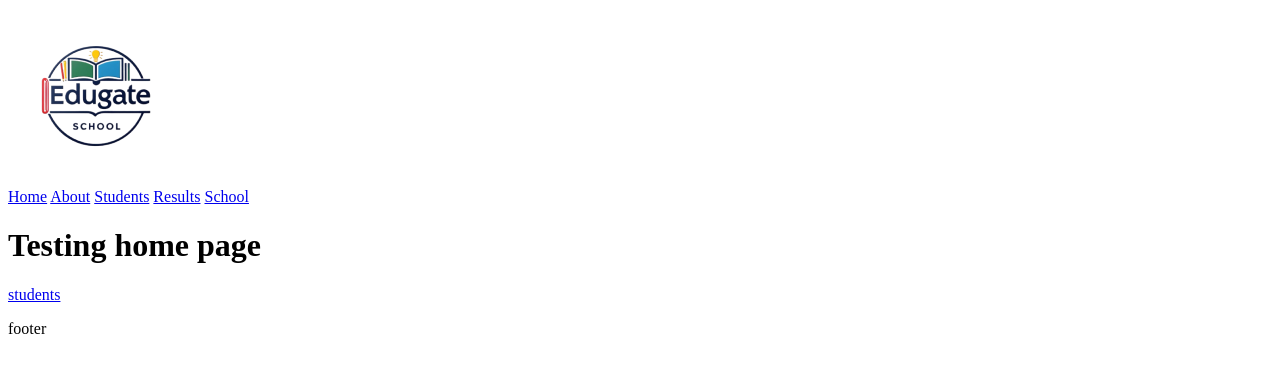
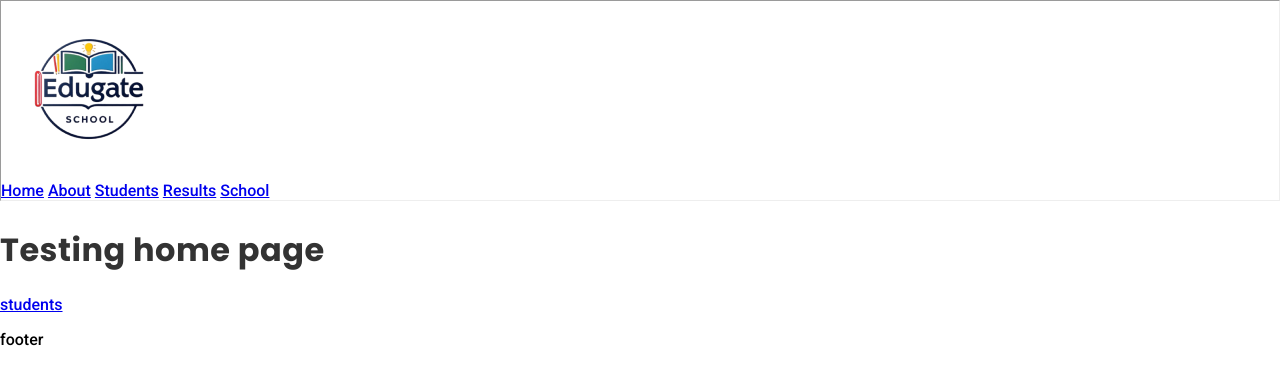
Before and after one commit to NoroffFEU/edu-gate-mar24-pt, a website with bundled scripts: page index.html in a window 1280 px wide. Built offline with nearby package versions, Linux system fonts and the light colour scheme; a web font is replaced by a local one.

Commit message:
added the spesific style to the txt tags

```diff
--- a/css/variables.css
+++ b/css/variables.css
@@ -38,3 +38,32 @@
 
 
 }
+
+h1, h2, h3, button{
+    font-family: var(--primary-font);
+    color: var(--nc-dark-gray);
+    font-weight: 700;
+    line-height: var(--line-height);
+}
+h1, h2, h3{
+    letter-spacing: var(--letter-spacing);
+}
+h1{
+    font-size: var(--heading-1);
+}
+h2{
+    font-size: var(--heading-2);
+}
+h3{
+    font-size: var(--heading-3);
+}
+p, label, a{
+    font-family: var(--secondary-font);
+    font-weight: 500;
+}
+p, a{
+    font-size: var(--paragraph);
+}
+label{
+    font-size: var(--small-txt);
+}
--- a/style.css
+++ b/style.css
@@ -0,0 +1,2 @@
+@import url('css/variables.css');
+@import url('css/global.css');
```
Also changed, not shown: css/header.css (added).
